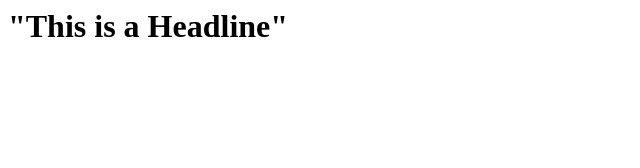
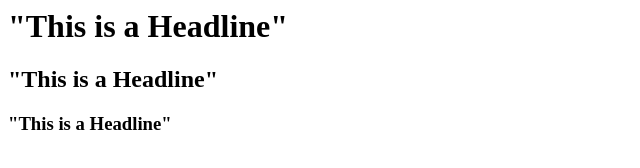
Before and after one commit to karankumar103/git_repo, a plain HTML site: page index.html in a window 1280 px wide. Shown: the whole page, without its empty margins (0-640 px from the left). Drawn offline with Linux system fonts and the light colour scheme.

Commit message:
Added subheading

```diff
--- a/index.html
+++ b/index.html
@@ -1,5 +1,7 @@
 <html>
 	<body>
 		<h1>"This is a Headline"</h1>
+		<h2>"This is a Headline"</h2>
+		<h3>"This is a Headline"</h3>
 	</body>
 </html>
```
